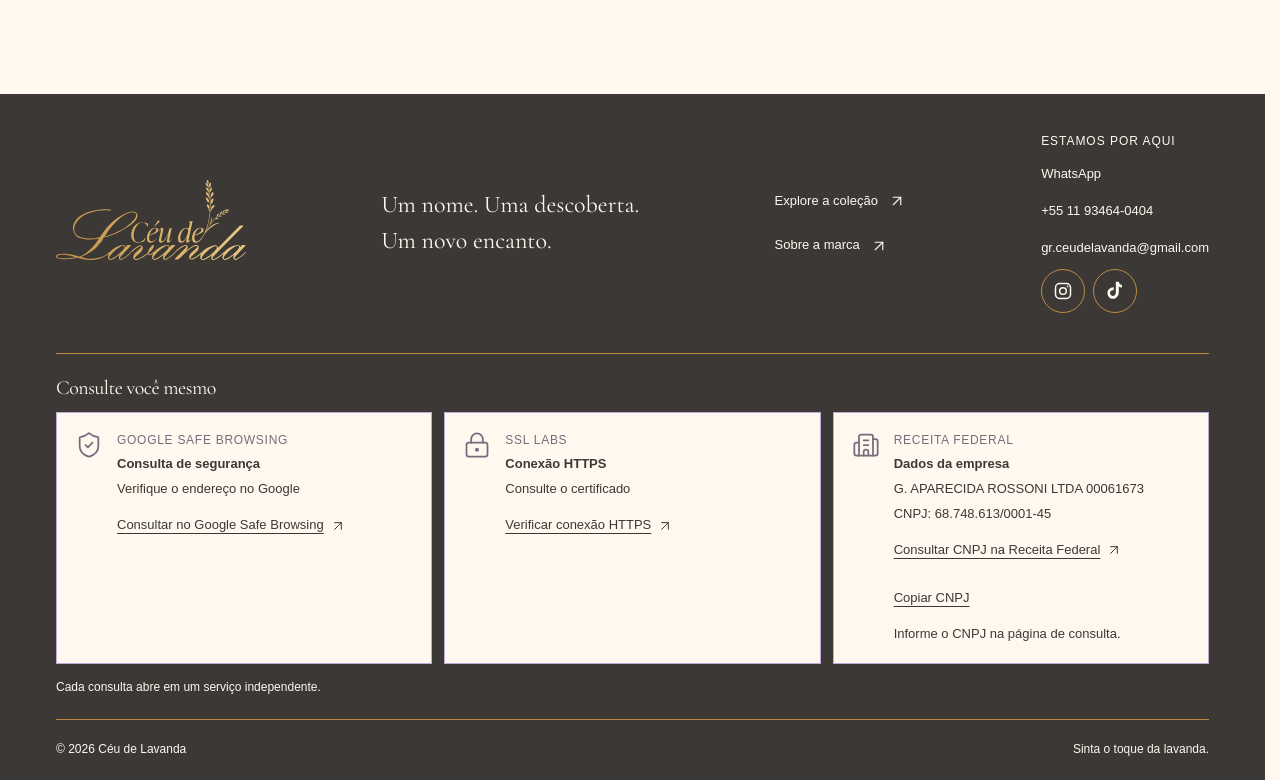
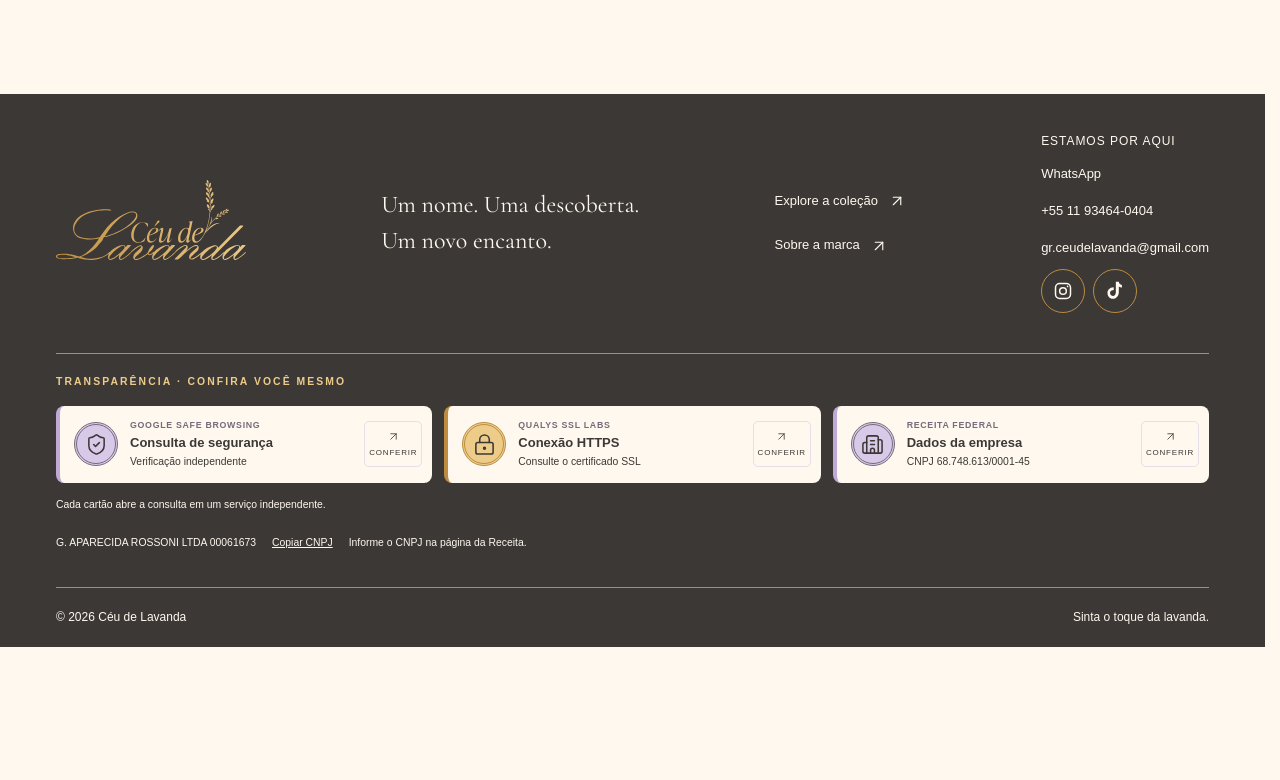
Before and after one commit to PxS00/ceu-de-lavanda-catalog, a Next.js app: page / in a window 1280 px wide. Shown: the part 2495-3275 px from the top of the page. After the commit the page ends 3142 px from the top, so only its background shows below. Built offline with nearby package versions, Linux system fonts and the light colour scheme.

Commit message:
style(footer): refine compact verification badges

```diff
--- a/src/shared/components/site-verification.tsx
+++ b/src/shared/components/site-verification.tsx
@@ -4,39 +4,42 @@ import { CopyCnpj } from "./copy-cnpj";
 
 export function SiteVerification() {
   const domain = new URL(contact.siteUrl).hostname;
-  const tlsUrl = new URL("https://www.ssllabs.com/ssltest/analyze.html");
-  tlsUrl.searchParams.set("d", domain);
-  const safeBrowsingUrl = new URL("https://transparencyreport.google.com/safe-browsing/search");
-  safeBrowsingUrl.searchParams.set("url", contact.siteUrl);
-
+  const cards = [
+    { source: "Google Safe Browsing", title: "Consulta de segurança", detail: "Verificação independente", icon: ShieldCheck,
+      href: "https://transparencyreport.google.com/safe-browsing/search?url=" + encodeURIComponent(contact.siteUrl),
+      label: "Consultar no Google Safe Browsing", tone: "lavender" },
+    { source: "Qualys SSL Labs", title: "Conexão HTTPS", detail: "Consulte o certificado SSL", icon: LockKeyhole,
+      href: "https://www.ssllabs.com/ssltest/analyze.html?d=" + encodeURIComponent(domain),
+      label: "Verificar conexão HTTPS", tone: "gold" },
+    ...(contact.companyName && contact.cnpj ? [
+      { source: "Receita Federal", title: "Dados da empresa", detail: "CNPJ " + contact.cnpj, icon: Building2,
+        href: "https://solucoes.receita.fazenda.gov.br/Servicos/cnpjreva/",
+        label: "Consultar CNPJ na Receita Federal", tone: "lavender" },
+    ] : []),
+  ];
   return (
     <section className="wrap site-verification" aria-labelledby="verification-title">
-      <h2 id="verification-title">Consulte você mesmo</h2>
+      <h2 id="verification-title">Transparência · confira você mesmo</h2>
       <div className="verification-cards">
-        <article className="verification-card">
-          <ShieldCheck className="verification-icon" aria-hidden="true" />
-          <div className="verification-content"><span className="verification-source">Google Safe Browsing</span><strong>Consulta de segurança</strong><span>Verifique o endereço no Google</span>
-            <a href={safeBrowsingUrl.toString()} target="_blank" rel="noopener noreferrer">Consultar no Google Safe Browsing <ArrowUpRight aria-hidden="true" /><span className="sr-only"> (abre em nova aba)</span></a>
-          </div>
-        </article>
-        <article className="verification-card">
-          <LockKeyhole className="verification-icon" aria-hidden="true" />
-          <div className="verification-content"><span className="verification-source">SSL Labs</span><strong>Conexão HTTPS</strong><span>Consulte o certificado</span>
-            <a href={tlsUrl.toString()} target="_blank" rel="noopener noreferrer">Verificar conexão HTTPS <ArrowUpRight aria-hidden="true" /><span className="sr-only"> (abre em nova aba)</span></a>
-          </div>
-        </article>
-        {contact.companyName && contact.cnpj && (
-          <article className="verification-card">
-            <Building2 className="verification-icon" aria-hidden="true" />
-            <div className="verification-content"><span className="verification-source">Receita Federal</span><strong>Dados da empresa</strong><span>{contact.companyName}</span><span>CNPJ: {contact.cnpj}</span>
-              <a href="https://solucoes.receita.fazenda.gov.br/Servicos/cnpjreva/" target="_blank" rel="noopener noreferrer">Consultar CNPJ na Receita Federal <ArrowUpRight aria-hidden="true" /><span className="sr-only"> (abre em nova aba)</span></a>
-              <CopyCnpj cnpj={contact.cnpj} />
-              <span>Informe o CNPJ na página de consulta.</span>
+        {cards.map(({ source, title, detail, icon: Icon, href, label, tone }) => (
+          <article className={"verification-card verification-" + tone} key={source}>
+            <span className="verification-badge"><Icon aria-hidden="true" /></span>
+            <div className="verification-content">
+              <span className="verification-source">{source}</span>
+              <strong>{title}</strong>
+              <span>{detail}</span>
             </div>
+            <a href={href} target="_blank" rel="noopener noreferrer" aria-label={label + " (abre em nova aba)"}>
+              <ArrowUpRight aria-hidden="true" /><span>Conferir</span>
+            </a>
           </article>
-        )}
+        ))}
       </div>
-      <p className="verification-caption">Cada consulta abre em um serviço independente.</p>
+      <p className="verification-caption">Cada cartão abre a consulta em um serviço independente.</p>
+      {contact.companyName && contact.cnpj && <div className="verification-company">
+        <span>{contact.companyName}</span><CopyCnpj cnpj={contact.cnpj} />
+        <span>Informe o CNPJ na página da Receita.</span>
+      </div>}
     </section>
   );
 }
--- a/src/shared/styles/site-footer.css
+++ b/src/shared/styles/site-footer.css
@@ -39,16 +39,25 @@
 .footer-social a { display: inline-flex; justify-content: center; align-items: center; width: 44px; height: 44px; border: 1px solid var(--primary); border-radius: 50%; }
 .footer-social svg { width: 20px; height: 20px; }
 .site-verification { border-top: 1px solid var(--primary); padding-block: 22px; }
-.site-verification h2 { font-family: var(--font-heading); font-size: 1.25rem; margin: 0 0 12px; }
+.site-verification h2 { font-family: var(--font-body); font-size: .65rem; font-weight: 600; letter-spacing: .2em; text-transform: uppercase; color: var(--surface-highlight); margin: 0 0 18px; }
 .verification-cards { display: grid; grid-template-columns: repeat(3, minmax(0, 1fr)); gap: 12px; }
-.verification-card { display: flex; align-items: flex-start; gap: 14px; min-width: 0; padding: 18px; border: 1px solid var(--accent); background: var(--background); color: var(--foreground); }
-.verification-icon { width: 28px; height: 28px; flex: none; color: var(--text-accent); }
-.verification-content { display: grid; min-width: 0; gap: 4px; font-size: var(--text-small); overflow-wrap: anywhere; }
-.verification-source { color: var(--text-accent); font-size: var(--text-label); letter-spacing: .06em; text-transform: uppercase; }
-.verification-content a, .copy-cnpj { display: inline-flex; align-items: center; gap: 6px; width: fit-content; min-height: 44px; color: inherit; font: inherit; text-decoration: underline; text-underline-offset: 4px; }
-.verification-content a svg { width: 16px; height: 16px; }
+.verification-card { display: flex; align-items: center; gap: 12px; min-width: 0; padding: 12px 10px 12px 14px; border-left: 4px solid var(--accent); border-radius: 8px; background: var(--background); color: var(--foreground); }
+.verification-gold { border-left-color: var(--primary); }
+.verification-badge { display: grid; place-items: center; flex: none; width: 44px; height: 44px; border-radius: 50%; color: var(--foreground); background: var(--surface-accent); border: 3px double var(--text-accent); }
+.verification-gold .verification-badge { background: var(--surface-highlight); border-color: var(--primary); }
+.verification-badge svg { width: 23px; height: 23px; stroke-width: 1.6; }
+.verification-content { display: grid; flex: 1; min-width: 0; gap: 3px; font-size: .65rem; }
+.verification-content strong { font-size: .8125rem; line-height: 1.2; }
+.verification-source { color: var(--text-accent); font-size: .55rem; font-weight: 600; letter-spacing: .08em; text-transform: uppercase; }
+.verification-card > a { display: grid; justify-items: center; align-content: center; gap: 4px; flex: none; min-width: 58px; min-height: 46px; border: 1px solid var(--border); border-radius: 5px; font-size: .5rem; text-transform: uppercase; letter-spacing: .1em; }
+.verification-card > a:hover { background: var(--surface-accent); }
+.verification-card > a svg { width: 13px; height: 13px; }
+.verification-card a:focus-visible { outline-color: var(--foreground); }
 .copy-cnpj { background: transparent; border: 0; padding: 0; cursor: pointer; }
-.verification-caption { font-size: var(--text-label); margin: 14px 0 0; }
+.verification-caption { font-size: .65rem; margin: 14px 0 0; }
+.verification-company { display: flex; align-items: center; flex-wrap: wrap; gap: 4px 16px; font-size: .65rem; margin-top: 8px; }
+.verification-company .copy-cnpj { color: inherit; font: inherit; text-decoration: underline; min-height: 44px; }
+@media (min-width: 761px) and (max-width: 1100px) { .verification-cards { grid-template-columns: 1fr; } }
 .footer-bottom {
   border-top: 1px solid var(--primary);
   display: flex;
```
